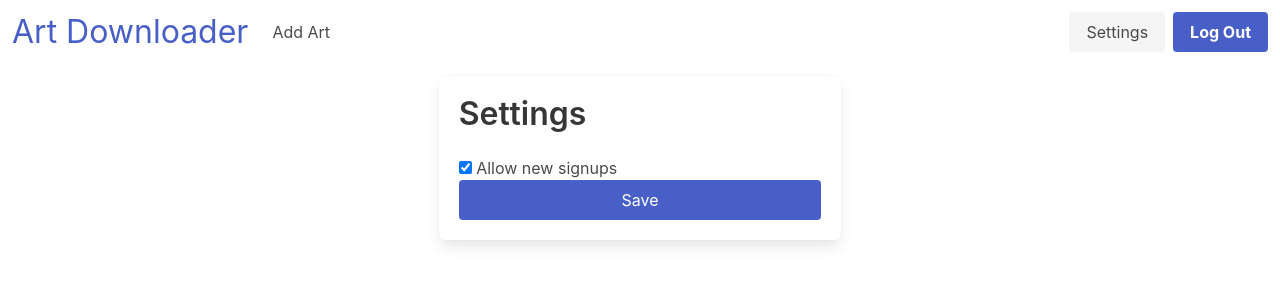
After one commit to LexNastin/art-downloader, a Flask app: page /settings in a window 1280 px wide. The commit adds this page. Shown: the top 300 px of the page. Run offline with Flask 3, Linux system fonts and the light colour scheme; the visitor is signed in with stand-in values (Sample User, id 1); data comes from the database, SQL or seed files in the repository.

Commit message:
add settings

```diff
--- a/app/__init__.py
+++ b/app/__init__.py
@@ -2,7 +2,6 @@ from flask import Flask
 import os
 from dotenv import load_dotenv
 from flask_sqlalchemy import SQLAlchemy
-from app.media_manager import MediaManager
 from flask_login import LoginManager
 
 load_dotenv()
@@ -23,7 +22,7 @@ def create_app():
 
     db.init_app(app)
 
-    from .models import User
+    from .models import User, Post, Setting
 
     with app.app_context():
         db.create_all()
--- a/app/main.py
+++ b/app/main.py
@@ -1,6 +1,7 @@
-from flask import Blueprint, render_template
+from flask import Blueprint, redirect, render_template, request, url_for
 from flask_login import login_required
 # from . import media_manager
+from .settings import get_setting, set_setting
 
 main = Blueprint("main", __name__)
 
@@ -13,3 +14,18 @@ def index():
 @login_required
 def add():
     return render_template("add.html")
+
+@main.route("/settings")
+@login_required
+def settings():
+    allow_signups = int(get_setting("allow_signups", "1"))
+    return render_template("settings.html", allow_signups=allow_signups)
+
+@main.route("/settings", methods=["POST"])
+@login_required
+def settings_post():
+    allow_signups = ("1" if request.form.get("allow_signups") == "on" else "0") or "1"
+    print(allow_signups)
+
+    set_setting("allow_signups", allow_signups)
+    return redirect(url_for("main.settings"))
--- a/app/models.py
+++ b/app/models.py
@@ -5,4 +5,15 @@ class User(UserMixin, db.Model):
     id = db.Column(db.Integer, primary_key=True)
     username = db.Column(db.String(32), unique=True)
     password = db.Column(db.String)
-    admin = db.Column(db.Boolean)
+    # admin = db.Column(db.Boolean)
+
+class Post(db.Model):
+    id = db.Column(db.Integer, primary_key=True)
+    timestamp = db.Column(db.Integer, unique=True)
+    source = db.Column(db.String)
+    tags = db.Column(db.String)
+
+class Setting(db.Model):
+    id = db.Column(db.Integer, primary_key=True)
+    key = db.Column(db.String, unique=True)
+    value = db.Column(db.String)
--- /dev/null
+++ b/app/settings.py
@@ -0,0 +1,28 @@
+from .models import Setting
+from . import db
+
+def get_setting(key, default):
+    setting = Setting.query.filter_by(key=key).first()
+
+    if not setting:
+        new_setting = Setting(key=key, value=default)
+
+        db.session.add(new_setting)
+        db.session.commit()
+
+        return default
+
+    return setting.value
+
+def set_setting(key, value):
+    setting = Setting.query.filter_by(key=key).first()
+
+    if not setting:
+        new_setting = Setting(key=key, value=value)
+
+        db.session.add(new_setting)
+        db.session.commit()
+    else:
+        new_setting = db.session.query(Setting).get(setting.id)
+        new_setting.value = value
+        db.session.commit()
--- a/app/templates/base.html
+++ b/app/templates/base.html
@@ -55,15 +55,18 @@
           <div class="navbar-item">
             <div class="buttons">
               {% if not current_user.is_authenticated %}
-              <a class="button is-link" href="{{ url_for('auth.signup') }}">
-                <strong>Sign Up</strong>
+              <a class="button is-light" href="{{ url_for('auth.signup') }}">
+                Sign Up
               </a>
-              <a class="button is-light" href="{{ url_for('auth.login') }}">
-                Login
+              <a class="button is-link" href="{{ url_for('auth.login') }}">
+                <strong>Login</strong>
               </a>
               {% else %}
-              <a class="button is-light" href="{{ url_for('auth.logout') }}">
-                Log Out
+              <a class="button is-light" href="{{ url_for('main.settings') }}">
+                Settings
+              </a>
+              <a class="button is-link" href="{{ url_for('auth.logout') }}">
+                <strong>Log Out</strong>
               </a>
               {% endif %}
             </div>
--- /dev/null
+++ b/app/templates/settings.html
@@ -0,0 +1,16 @@
+{% extends "base.html" %}
+
+{% block content %}
+<div class="column is-4 is-offset-4">
+  <div class="box">
+    <h1 class="title">Settings</h1>
+    <form method="POST" action="{{ url_for('main.settings_post') }}">
+      <label class="checkbox">
+        <input type="checkbox" name="allow_signups" {% if allow_signups %} checked {% endif %}>
+        Allow new signups
+      </label>
+      <button class="button is-fullwidth is-link">Save</button>
+    </form>
+  </div>
+</div>
+{% endblock %}
```
